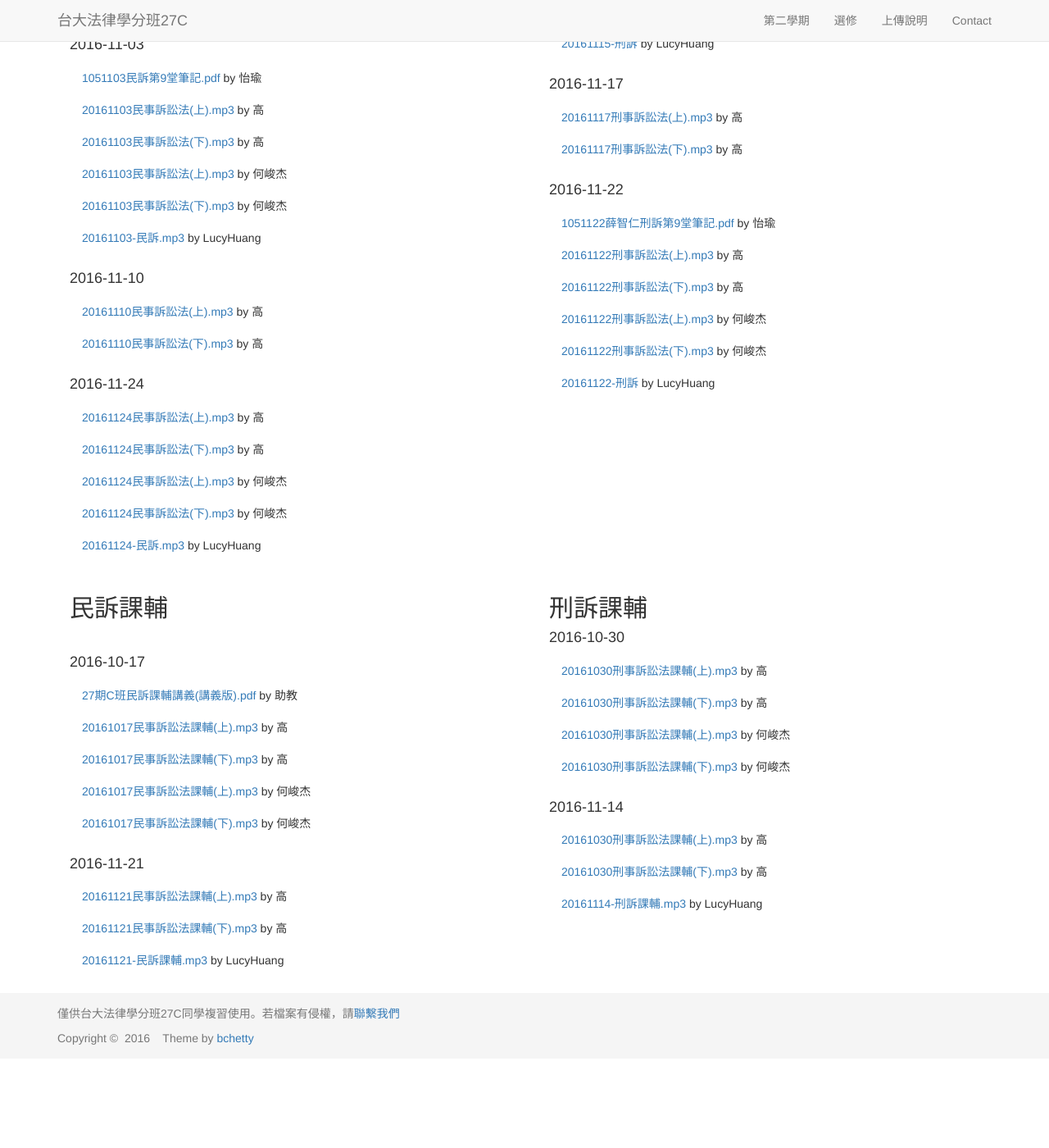
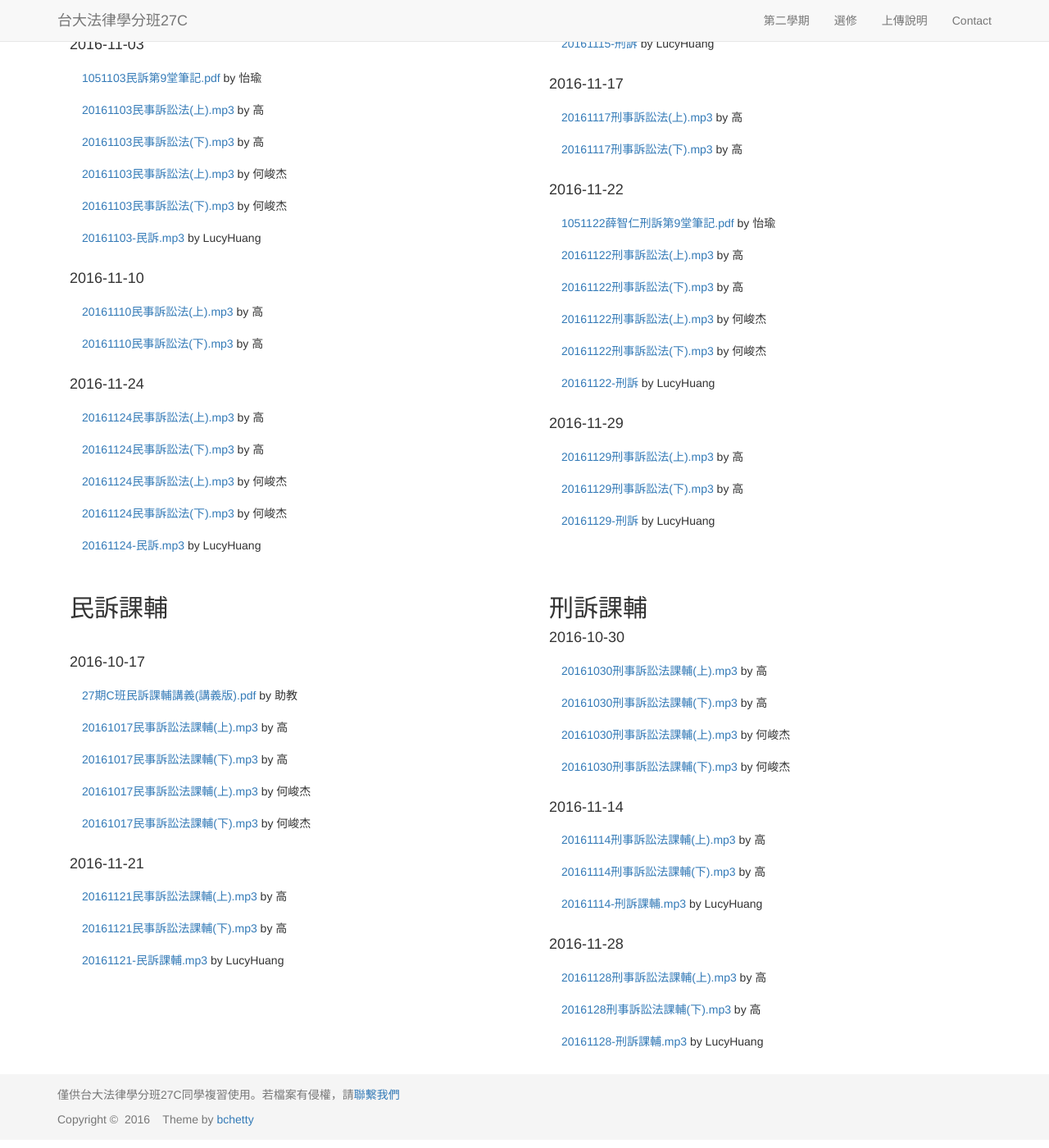
Before and after one commit to maxmilian/ntu_specs_law, a Jekyll site: the page built from semester2/index.html, in a window 1280 px wide and 1400 px high, scrolled down 2123 px. Shown: the whole window at 82% size. Built offline with Jekyll 4.4.1, drawn with Linux system fonts in a browser that asks for light colours; nearby versions of some CDN libraries; before the commit the page ends 3424 px from its top, so only the background shows below that.

Commit message:
add record 20161128, 20161129

```diff
--- a/semester2/index.html
+++ b/semester2/index.html
@@ -180,6 +180,12 @@ layout: template1
         <li class="list-group-item"><a href="{{ site.criminal_procedure_record }}/Ho_10_2.mp3">20161122刑事訴訟法(下).mp3</a> by 何峻杰</li>
         <li class="list-group-item"><a href="{{ site.criminal_procedure_record }}/Huang_10.mp3">20161122-刑訴</a> by LucyHuang</li>
       </ul>
+      <h4>2016-11-29</h4>
+      <ul class="list-group">
+        <li class="list-group-item"><a href="{{ site.criminal_procedure_record }}/Kao_11_1.mp3">20161129刑事訴訟法(上).mp3</a> by 高</li>
+        <li class="list-group-item"><a href="{{ site.criminal_procedure_record }}/Kao_11_2.mp3">20161129刑事訴訟法(下).mp3</a> by 高</li>
+        <li class="list-group-item"><a href="{{ site.criminal_procedure_record }}/Huang_11.mp3">20161129-刑訴</a> by LucyHuang</li>
+      </ul>
     </div>
   </div>
   <div class="row">
@@ -212,9 +218,15 @@ layout: template1
       </ul>
       <h4>2016-11-14</h4>
       <ul class="list-group">
-        <li class="list-group-item"><a href="{{ site.criminal_procedure_ra_record }}/Kao_2_1.mp3">20161030刑事訴訟法課輔(上).mp3</a> by 高</li>
-        <li class="list-group-item"><a href="{{ site.criminal_procedure_ra_record }}/Kao_2_2.mp3">20161030刑事訴訟法課輔(下).mp3</a> by 高</li>
+        <li class="list-group-item"><a href="{{ site.criminal_procedure_ra_record }}/Kao_2_1.mp3">20161114刑事訴訟法課輔(上).mp3</a> by 高</li>
+        <li class="list-group-item"><a href="{{ site.criminal_procedure_ra_record }}/Kao_2_2.mp3">20161114刑事訴訟法課輔(下).mp3</a> by 高</li>
         <li class="list-group-item"><a href="{{ site.criminal_procedure_ra_record }}/Huang_2.mp3">20161114-刑訴課輔.mp3</a> by LucyHuang</li>
+      </ul>
+      <h4>2016-11-28</h4>
+      <ul class="list-group">
+        <li class="list-group-item"><a href="{{ site.criminal_procedure_ra_record }}/Kao_3_1.mp3">20161128刑事訴訟法課輔(上).mp3</a> by 高</li>
+        <li class="list-group-item"><a href="{{ site.criminal_procedure_ra_record }}/Kao_3_2.mp3">2016128刑事訴訟法課輔(下).mp3</a> by 高</li>
+        <li class="list-group-item"><a href="{{ site.criminal_procedure_ra_record }}/Huang_3.mp3">20161128-刑訴課輔.mp3</a> by LucyHuang</li>
       </ul>
     </div>
   </div>
```
